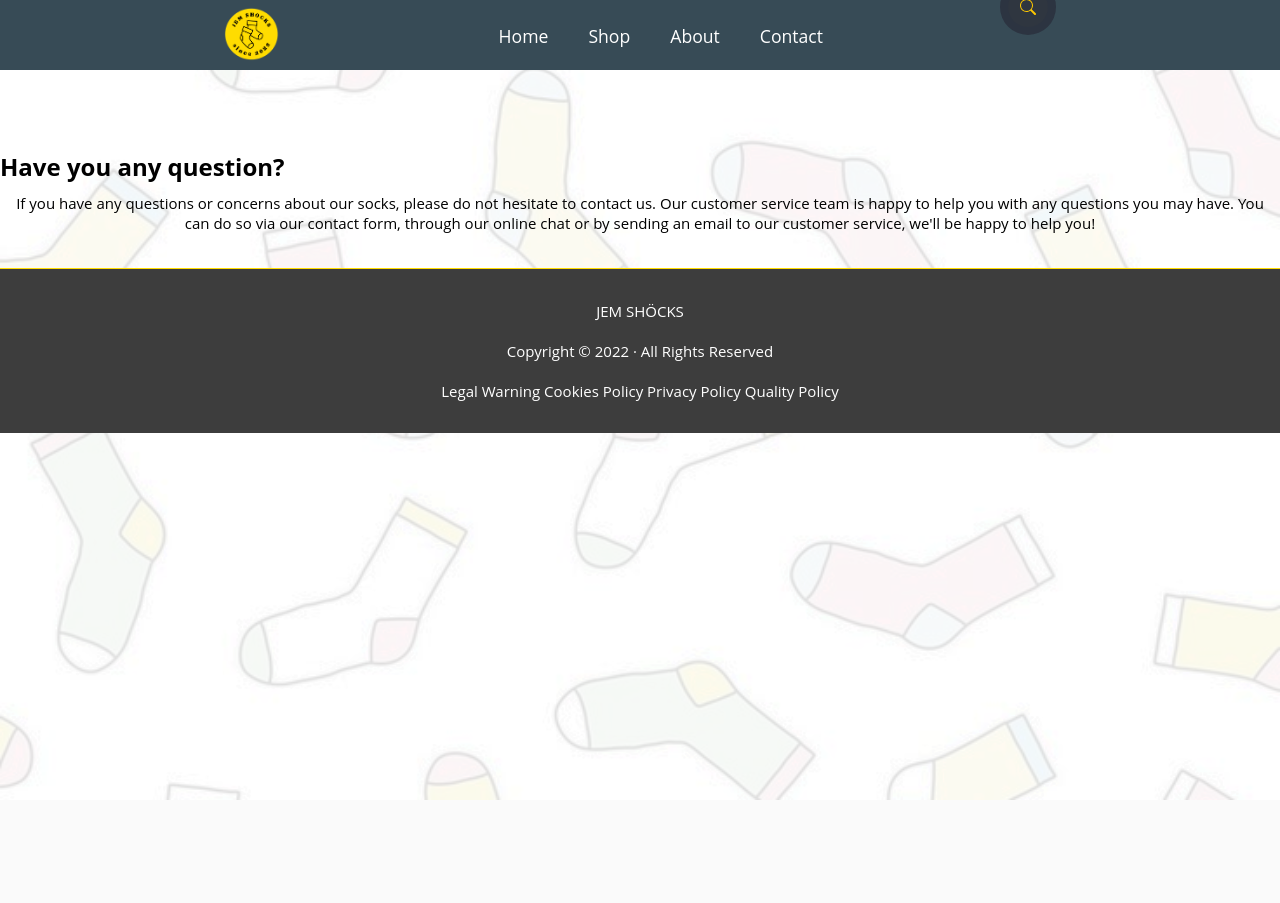
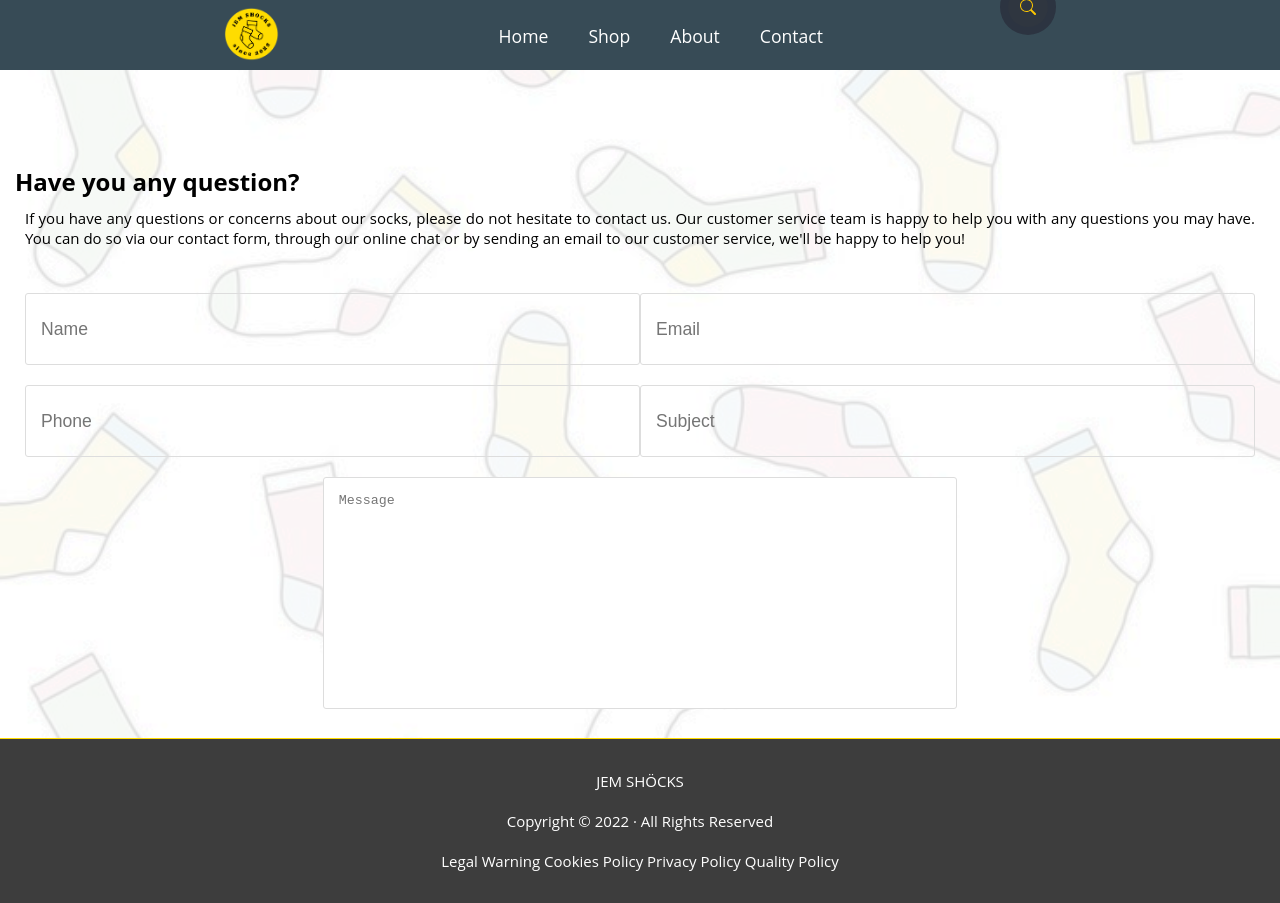
Before and after one commit to Yorrryiii/JEM_Shocks, a React (Create React App) app in the folder jem_shocks/: page /JEM_SHOCKS/contact in a window 1280 px wide. Before the commit the page ends 800 px from the top, so only its background shows below. Built offline with nearby package versions, Linux system fonts and the light colour scheme; a web font is replaced by a local one.

Commit message:
add more content

```diff
--- a/jem_shocks/src/components/Contact.jsx
+++ b/jem_shocks/src/components/Contact.jsx
@@ -1,26 +1,41 @@
 import React, { Component } from 'react';
 import './styles/Contact.css';
 
-export class Contact extends Component{
+export class Contact extends Component {
 
-    render(){
-        return(
+    render() {
+        return (
             <div>
                 {/* div que engloba la columna de formulario y la columna de datos de interes */}
                 <div id='formInfo'>
                     {/* div que engloba el formulario */}
-                    <div>
+                    <div id='FormularioContacto'>
                         <div id='tituloForm'>
                             <h2>Have you any question?</h2>
-                            <p id='descripcionPregunta'>
+                            <p className='descripcionPregunta'>
                                 If you have any questions or concerns about our socks, please do not hesitate to contact us.
                                 Our customer service team is happy to help you with any questions you may have.
                                 You can do so via our contact form, through our online chat or by sending an email to our customer service, we'll be happy to help you!
                             </p>
                         </div>
-                        <div id='formulario'>
+                        <div id=''>
                             <form type='POST'>
-
+                                <p id='primeraLinea'>
+                                    {/* Apartado para introducir el nombre */}
+                                    <input type='text' id='nombre' name='nombre' placeholder='Name' />
+                                    {/* Apartado para introducir el email */}
+                                    <input type='email' id='email' name='email' placeholder='Email' />
+                                </p>
+                                <p id='segundaLinea'>
+                                    {/* Apartado para introducir el número de telefono */}
+                                    <input type='tel' id='telefono' name='telefono' placeholder='Phone' />
+                                    {/* Apartado para introducir el asunto */}
+                                    <input type='text' id='asunto' name='asunto' placeholder='Subject' />
+                                </p>
+                                {/* Apartado para introducir el mensaje */}
+                                <p id='terceraLinea'>
+                                    <textarea id='mensaje' name='mensaje' placeholder='Message' cols='30' rows='10'/>
+                                </p>
                             </form>
                         </div>
                     </div>
--- a/jem_shocks/src/components/styles/Contact.css
+++ b/jem_shocks/src/components/styles/Contact.css
@@ -1,12 +1,40 @@
 #formInfo{
     margin-top: 150px;
+}
+
+#FormularioContacto{
+    padding: 15px;
 }
 
 #tituloForm{
     margin-bottom: 25px;
 }
 
-#descripcionPregunta{
-    /* color de texto en color negro */
+.descripcionPregunta{
+    color: #000;
+    /* Justificamos el texto */
+    text-align: justify;
+}
+
+#primeraLinea, #segundaLinea{
+    display: flex;
+    justify-content: space-between;
     color: #000;
 }
+
+#nombre, #email, #telefono, #asunto, #mensaje{
+    width: 49%;
+    padding: 15px;
+    border: 1px solid #ddd;
+    border-radius: 3px;
+    overflow: auto;
+
+}
+
+textarea{
+    height: 200px;
+    border-radius: 3px;
+    width: 100%;
+    resize: none;
+    overflow: auto;
+}
```
